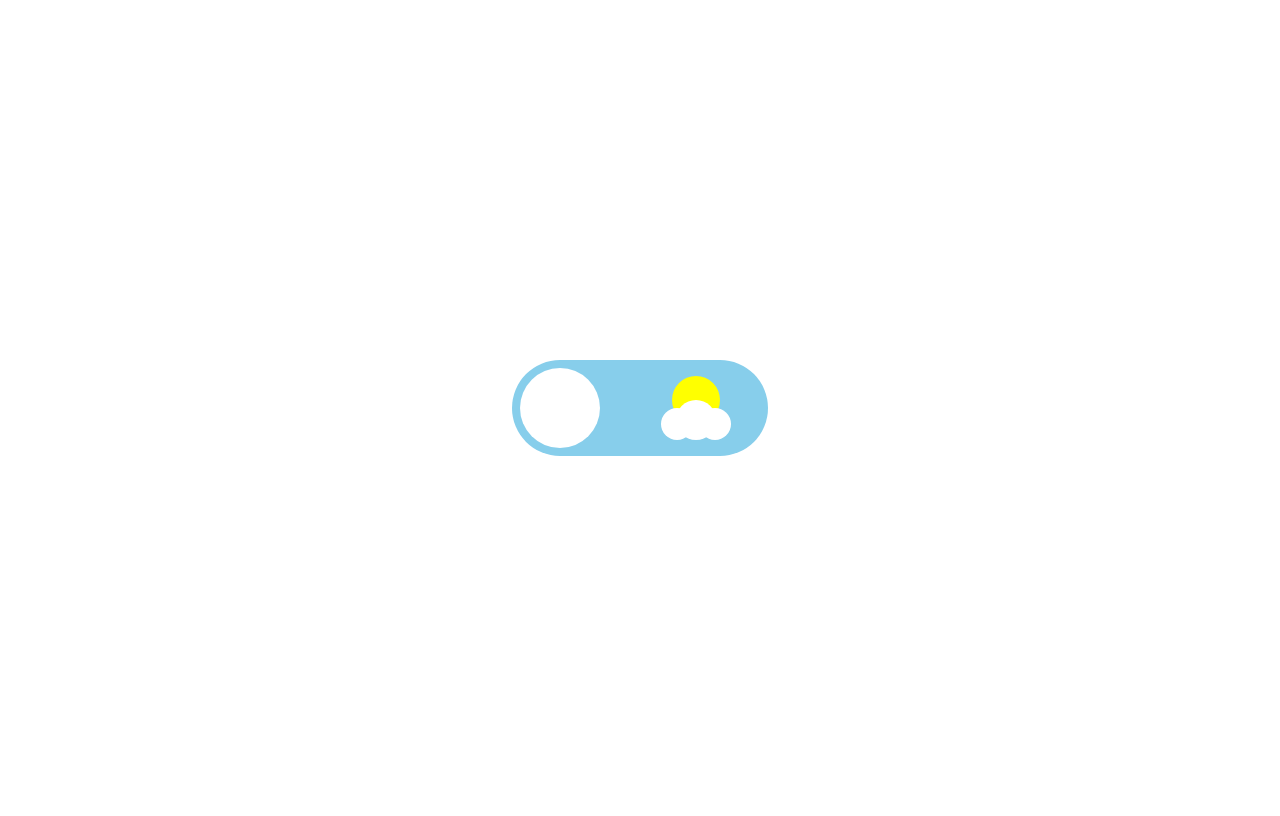
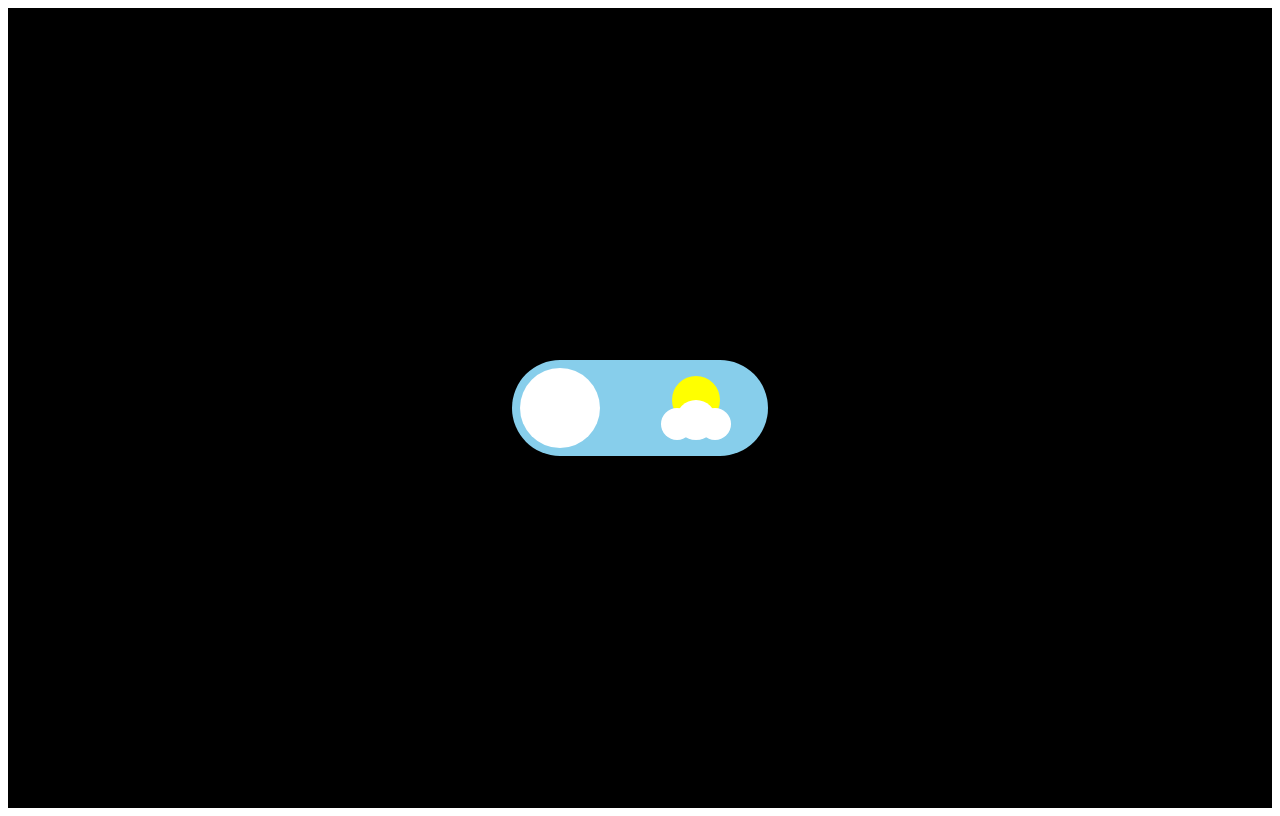
Before and after one commit to chandraprakash-pandey/Animated-Button, a plain HTML site: page index.html in a window 1280 px wide. Drawn offline with Linux system fonts and the light colour scheme.

Commit message:
Animated background color

```diff
--- a/index.html
+++ b/index.html
@@ -9,6 +9,7 @@
 <body>
     <input type="checkbox" id="checkwala">
     <label for="checkwala">
+        <div class="background">
             <div class="circle"></div>
             <div class="light">
                 <div class="clouds">
@@ -24,6 +25,7 @@
                 <div class="star2"></div>
                 <div class="star3"></div>
             </div>
+        </div>
     </label>
 
 </body>
--- a/style.css
+++ b/style.css
@@ -6,11 +6,7 @@ body{
     background-color: white;
 }
 
-input{
-    display: none;
-}
-
-label{
+.background{
     width: 16rem;
     height: 6rem;
     background-color: skyblue;
@@ -19,6 +15,20 @@ label{
     display: flex;
     align-items: center;
     cursor: pointer;
+    transition: 0.5s;
+}
+
+input{
+    display: none;
+}
+
+label{
+    height: 100vh;
+    width: 100%;
+    background-color: black;
+    display: flex;
+    justify-content: center;
+    align-items: center;
     transition: 0.5s;
 }
 
@@ -82,7 +92,12 @@ label{
     right: -0.2rem;
 }
 
-input[type="checkbox"]:checked + label {
+input[type="checkbox"]:checked + label{
+    background-color: white;
+    transition: 0.5s;
+}
+
+input[type="checkbox"]:checked + label .background{
     background-color: black;
     transition: 0.5s;
 }
```
Lines whose indentation alone changed are shown as unchanged.
